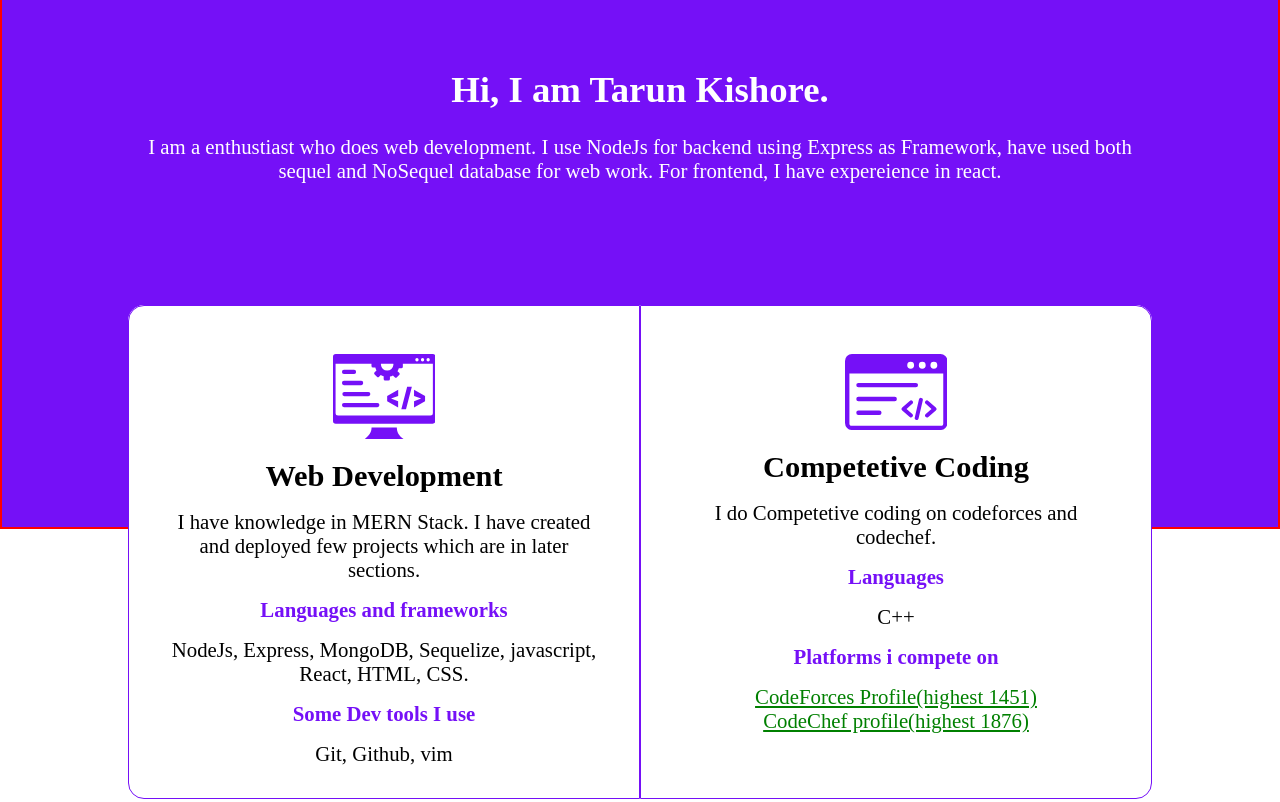
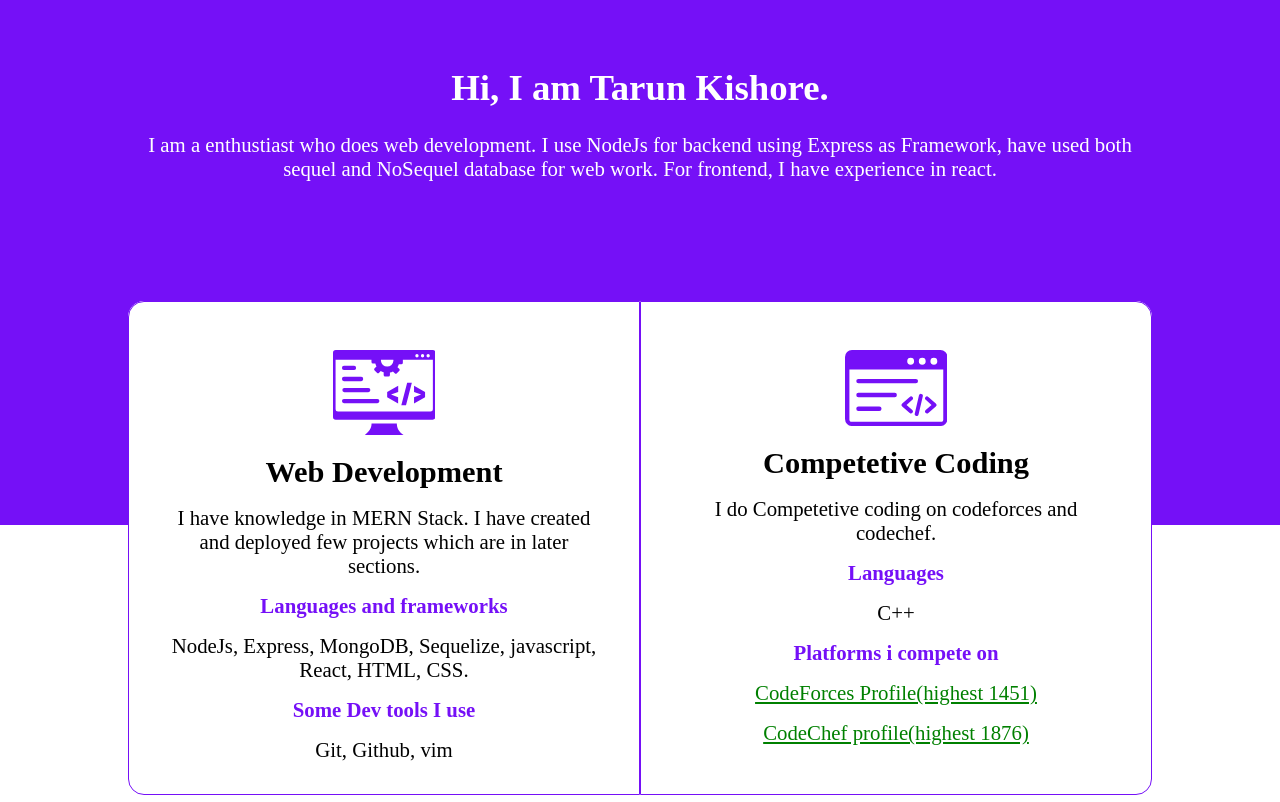
Before and after one commit to Tarun-kishore/portfolio, a plain HTML site: page index.html in a window 1280 px wide. Shown: the part 660-1462 px from the top of the page. Drawn offline with Linux system fonts and the light colour scheme.

Commit message:
added padding to link

```diff
--- a/css/style.css
+++ b/css/style.css
@@ -24,6 +24,8 @@
 
 li{
     list-style:none;
+    margin:1rem;
+    padding:0;
 }
 
 a{
@@ -35,7 +37,7 @@ header{
     display: flex;
     flex-direction:row;
     justify-content: space-between;
-    height: 8vw;
+    min-height: 8vw;
 }
 
 .navToggle{
@@ -103,7 +105,6 @@ header{
 }
 
 .banner{
-    border:2px solid red;
     background: var(--background);
     color:var(--text-secondary);
     padding:auto;
@@ -126,7 +127,8 @@ header{
 }
 
 .skill-desc a,.project-links a{
-    margin:2rem;
+    margin:auto;
+    padding: 2rem 0;
     text-decoration:underline;
     color:green;
 }
@@ -231,6 +233,7 @@ footer{
     }
 
     .skill-grid-element:nth-child(2){
+        border-bottom-left-radius:1rem;
         border-top-left-radius:0px;
         border-top-right-radius:0px;
     }
@@ -250,6 +253,7 @@ footer{
 
     .navToggle{
         margin-top:3vw;
+        margin-right:4vw;
         display: block;
         background:none;
         width:8vw;
--- a/index.html
+++ b/index.html
@@ -52,7 +52,7 @@
       <div class="about-me-desc banner">
         <h1 class="title">Hi, I am Tarun Kishore.</h1>
         <h3 class="desc">
-        I am a enthustiast who does web development. I use NodeJs for backend using Express as Framework, have used both sequel and NoSequel database for web work. For frontend, I have expereience in react. </h3>
+        I am a enthustiast who does web development. I use NodeJs for backend using Express as Framework, have used both sequel and NoSequel database for web work. For frontend, I have experience in react. </h3>
       </div>
     </section>
 
```
